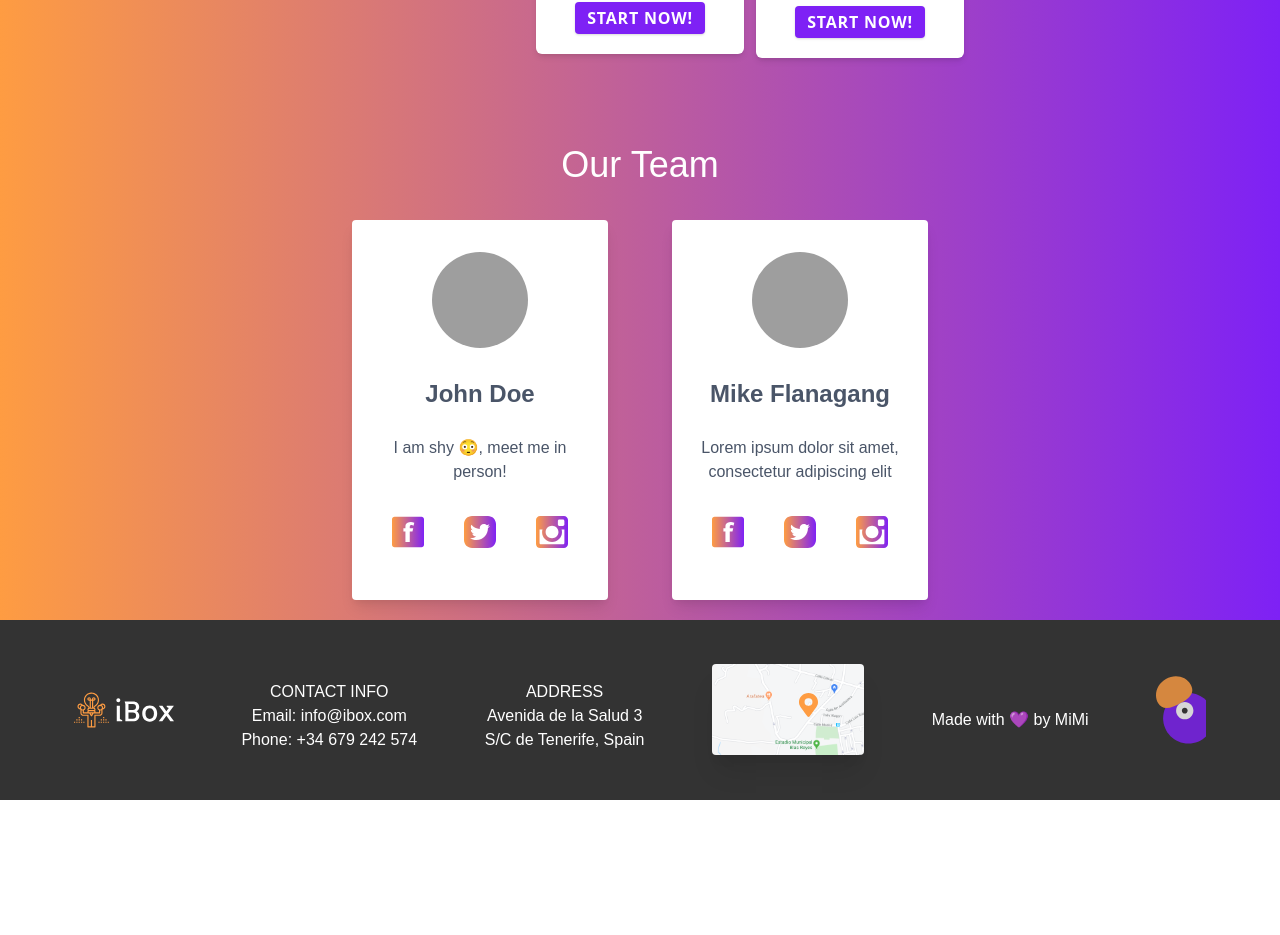
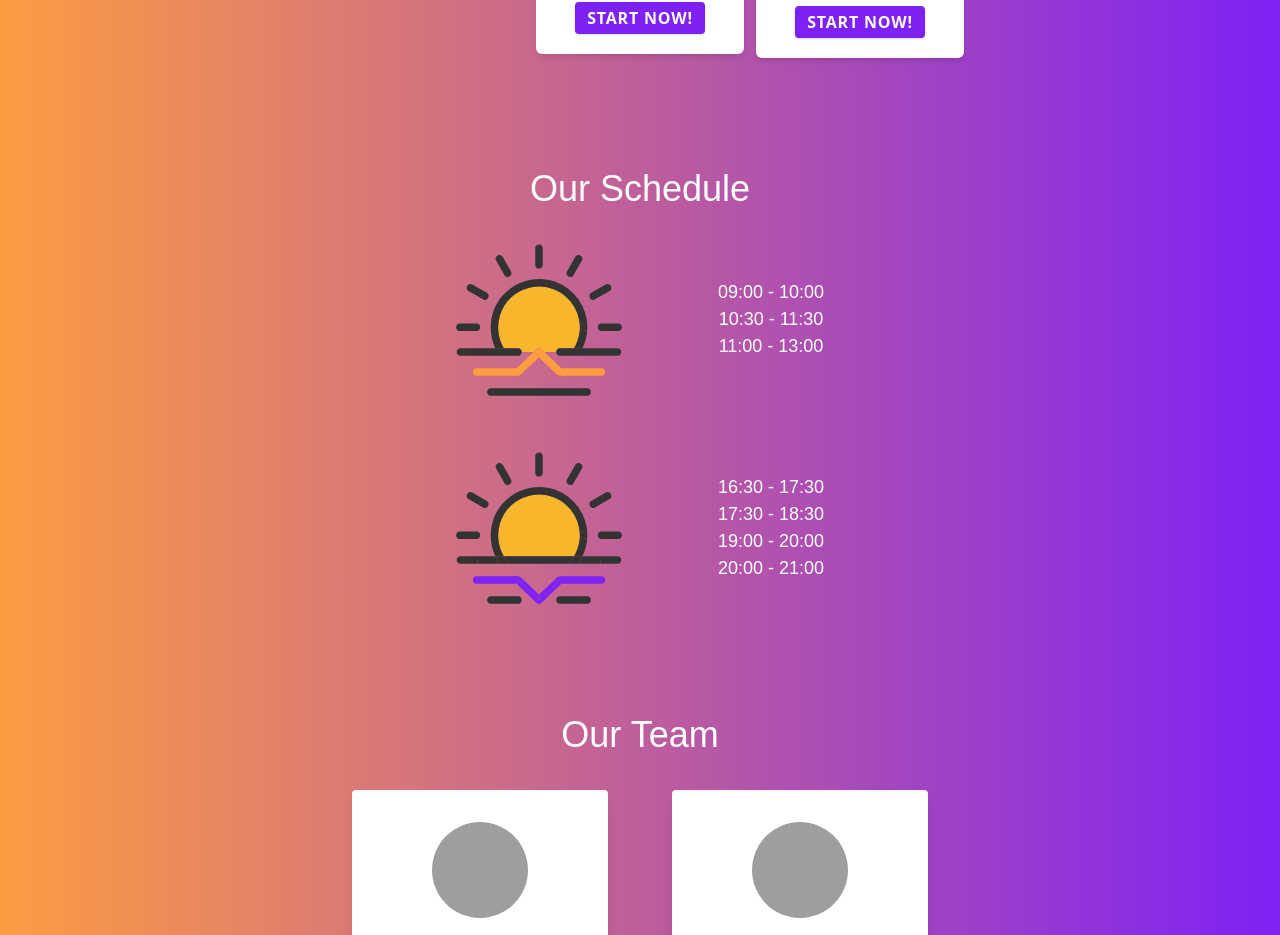
Before and after one commit to FervenT-90/landing-mimi, a Nuxt app: page / in a window 1280 px wide. Shown: the part 2723-3658 px from the top of the page. Before the commit the page ends 3523 px from the top, so only its background shows below. Built offline with nearby package versions, Linux system fonts and the light colour scheme; grey boxes are pictures that could not be loaded.

Commit message:
Created ScheduleSection component. (#17)
- ScheduleElement.vue: created according to refactor
  MorningSchedule.vue and AfternoonSchedule.vue to one
  component.
- PlansSection.vue: added some margin Y.
- index.vue: added ScheduleSection to it.

```diff
--- a/components/MorningSchedule.vue
+++ /dev/null
@@ -1,27 +0,0 @@
-<template>
-   <div class="flex flex-col items-center justify-center my-6 md:flex-row">
-      <img class="my-4 md:mr-24" :src="svg" alt="Morning icon" />
-      <ul class="text-lg text-center text-white font-secondary">
-         <li v-for="(time, key) of timetable" :key="key">
-            {{ time }}
-         </li>
-      </ul>
-   </div>
-</template>
-
-<script>
-export default {
-   props: {
-      svg: {
-         type: String,
-         default: '/svg/morning.min.svg'
-      },
-      timetable: {
-         type: Array,
-         default: () => ['09:00 - 10:00', '10:30 - 11:30', '11:00 - 13:00']
-      }
-   }
-};
-</script>
-
-<style scoped></style>
--- a/components/PlansSection.vue
+++ b/components/PlansSection.vue
@@ -1,6 +1,6 @@
 <template>
    <div
-      class="flex flex-col items-center justify-center p-4 md:flex-row lg:my-10 "
+      class="flex flex-col items-center justify-center p-4 my-12 md:flex-row lg:my-10 "
    >
       <plan-card
          title="Beginner"
--- a/components/AfternoonSchedule.vue
+++ b/components/ScheduleElement.vue
@@ -1,6 +1,6 @@
 <template>
-   <div class="flex flex-col items-center justify-center my-6 md:flex-row">
-      <img class="my-4 md:mr-24" :src="svg" alt="Afternoon icon" />
+   <div class="flex flex-col items-center justify-center mb-6 md:flex-row">
+      <img class="my-4 md:mr-24" :src="svgSrc" :alt="alt" />
       <ul class="text-lg text-center text-white font-secondary">
          <li v-for="(time, key) of timetable" :key="key">
             {{ time }}
@@ -12,17 +12,21 @@
 <script>
 export default {
    props: {
-      svg: {
+      svgSrc: {
          type: String,
-         default: '/svg/afternoon.min.svg'
+         default: '/svg/defaultSchedule.min.svg'
+      },
+      alt: {
+         type: String,
+         default: 'Default shedule icon'
       },
       timetable: {
          type: Array,
          default: () => [
-            '16:30 - 17:30',
-            '17:30 - 18:30',
-            '19:00 - 20:00',
-            '20:00 - 21:00'
+            '00:00 - 00:00',
+            '00:00 - 00:00',
+            '00:00 - 00:00',
+            '00:00 - 00:00'
          ]
       }
    }
--- /dev/null
+++ b/components/ScheduleSection.vue
@@ -0,0 +1,35 @@
+<template>
+   <section class="my-16">
+      <h1 class="pt-6 text-4xl text-center text-white font-primary">
+         Our Schedule
+      </h1>
+      <schedule-element
+         class="mt-3"
+         svg-src="/svg/morning.min.svg"
+         alt="Morning Icon"
+         :timetable="['09:00 - 10:00', '10:30 - 11:30', '11:00 - 13:00']"
+      />
+      <schedule-element
+         svg-src="/svg/afternoon.min.svg"
+         alt="Afternoon Icon"
+         :timetable="[
+            '16:30 - 17:30',
+            '17:30 - 18:30',
+            '19:00 - 20:00',
+            '20:00 - 21:00'
+         ]"
+      />
+   </section>
+</template>
+
+<script>
+import ScheduleElement from '@/components/ScheduleElement.vue';
+
+export default {
+   components: {
+      ScheduleElement
+   }
+};
+</script>
+
+<style scoped></style>
--- a/pages/index.vue
+++ b/pages/index.vue
@@ -18,6 +18,7 @@
       <div class="h-16 md:mt-8 md:h-16 lg:h-10 lg:mt-56"></div>
       <carousel-controller />
       <plans-section />
+      <schedule-section />
       <staff-section />
       <footer-section />
    </div>
@@ -30,12 +31,15 @@ import CarouselController from '@/components/CarouselController.vue';
 import PlansSection from '@/components/PlansSection.vue';
 import FooterSection from '@/components/FooterSection.vue';
 import StaffSection from '@/components/StaffSection.vue';
+import ScheduleSection from '@/components/ScheduleSection.vue';
+
 export default Vue.extend({
    components: {
       NavBar,
       CarouselController,
       PlansSection,
       StaffSection,
+      ScheduleSection,
       FooterSection
    }
 });
```
Also changed, not shown: static/svg/defaultSchedule.min.svg (added).
